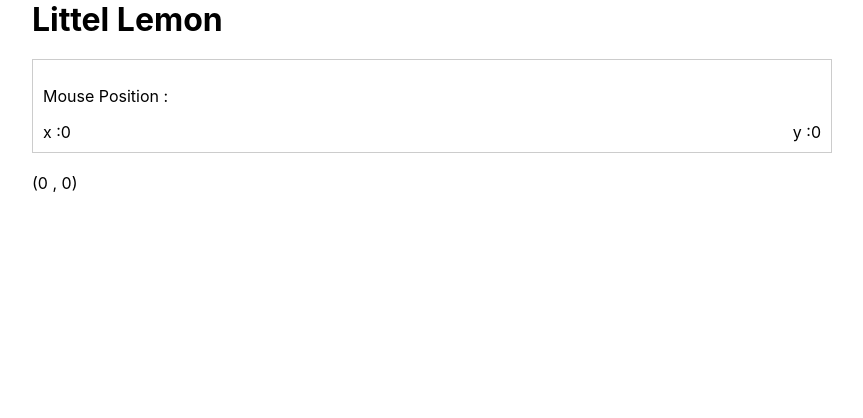
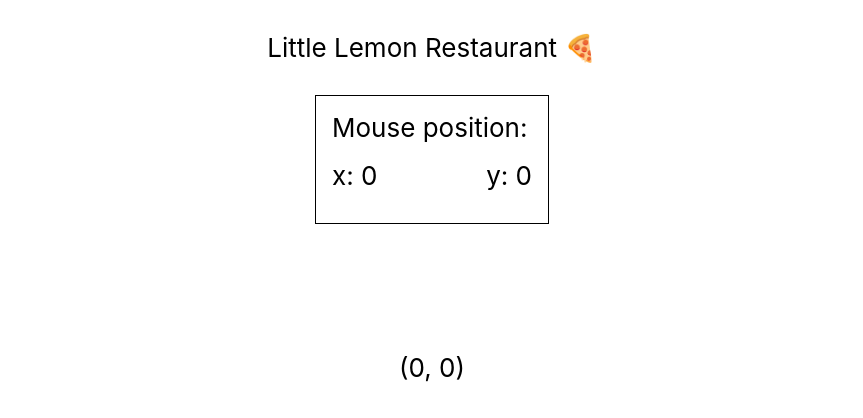
Before and after one commit to itsjustmartin/react, a React (Create React App) app: page / in a window 1280 px wide. Shown: the top 418 px of the page, without its empty margins (208-1071 px from the left). Built offline with nearby package versions, Linux system fonts and the light colour scheme.

Commit message:
new commit msg

```diff
--- a/src/App.css
+++ b/src/App.css
@@ -1,29 +1,30 @@
 .App {
-  margin: 0 auto;
-  max-width: 800px;
-  padding: 0 20px;
+  min-height: 100vh;
+  display: flex;
+  flex-direction: column;
+  align-items: center;
+  font-size: calc(10px + 2vmin);
 }
 
-.header {
-  font-size: 2em;
-  font-weight: bold;
-  margin-bottom: 20px;
-}
-
-.BasicTracker {
-  border: 1px solid #ccc;
-  padding: 10px;
-  margin-bottom: 20px;
+.Header {
+  margin: 32px;
 }
 
 .Row {
   display: flex;
+  flex-direction: row;
+  align-items: center;
   justify-content: space-between;
-  align-items: center;
+  width: 200px;
+  height: 64px;
 }
 
-.PointMouseLogger {
-  font-size: 1.2em;
-  font-weight: bold;
-  margin-bottom: 10px;
+p {
+  margin: 0;
 }
+
+.BasicTracker {
+  border: 1px solid black;
+  padding: 16px;
+  margin-bottom: 128px;
+}
--- a/src/App.js
+++ b/src/App.js
@@ -1,12 +1,11 @@
 import "./App.css";
-import { useState, useEffect } from 'react';
+import { useEffect, useState } from "react";
 
-const withMousePosition = (WrappedComponent) => {
-  return (props) => {
+const MousePosition = ({ render }) => {
   const [mousePosition, setMousePosition] = useState({
     x: 0,
     y: 0,
-    })
+  });
 
   useEffect(() => {
     const handleMousePositionChange = (e) => {
@@ -15,6 +14,7 @@
         y: e.clientY,
       });
     };
+
     window.addEventListener("mousemove", handleMousePositionChange);
 
     return () => {
@@ -22,51 +22,45 @@
     };
   }, []);
 
-    return (
-      <WrappedComponent {...props} mousePosition={mousePosition} />
-    )
-  }
-}
+  return render({ mousePosition });
+};
 
-const PanelMouseLogger = ({ mousePosition }) => {
-  if (!mousePosition) {
-    return null;
-  }
-
+const PanelMouseLogger = () => {
   return (
     <div className="BasicTracker">
-      <p>Mouse Position :</p>
+      <p>Mouse position:</p>
+      <MousePosition
+        render={({ mousePosition }) => (
           <div className="Row">
-        <span>x :{mousePosition.x}</span>
-        <span>y :{mousePosition.y}</span>
+            <span>x: {mousePosition.x}</span>
+            <span>y: {mousePosition.y}</span>
           </div>
+        )}
+      />
     </div>
-  )
-}
+  );
+};
 
-const PointMouseLogger = ({ mousePosition }) => {
-  if (!mousePosition) {
-    return null;
-  }
+const PointMouseLogger = () => {
   return (
+    <MousePosition
+      render={({ mousePosition }) => (
         <p>
-      ({mousePosition.x} , {mousePosition.y})
+          ({mousePosition.x}, {mousePosition.y})
         </p>
-  )
-
-}
-
-const PanelMouseTracker = withMousePosition(PanelMouseLogger);
-const PointMouseTracker = withMousePosition(PointMouseLogger);
+      )}
+    />
+  );
+};
 
 function App() {
   return (
     <div className="App">
-      <header className="header">Littel Lemon</header>
-      <PanelMouseTracker />
-      <PointMouseTracker />
+      <header className="Header">Little Lemon Restaurant 🍕</header>
+      <PanelMouseLogger />
+      <PointMouseLogger />
     </div>
-  )
+  );
+}
 
-}
 export default App;
```
Lines whose indentation alone changed are shown as unchanged.
